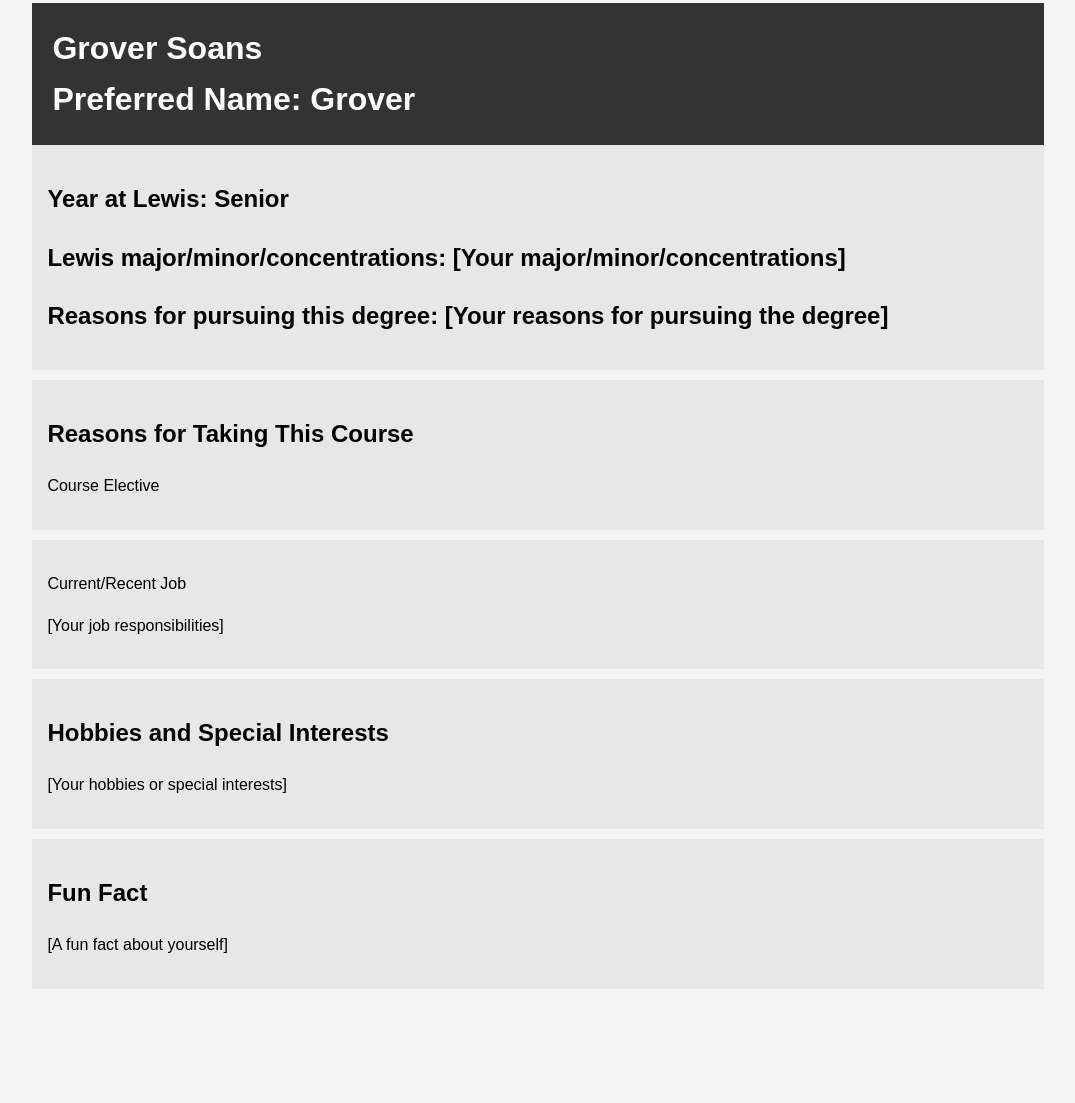
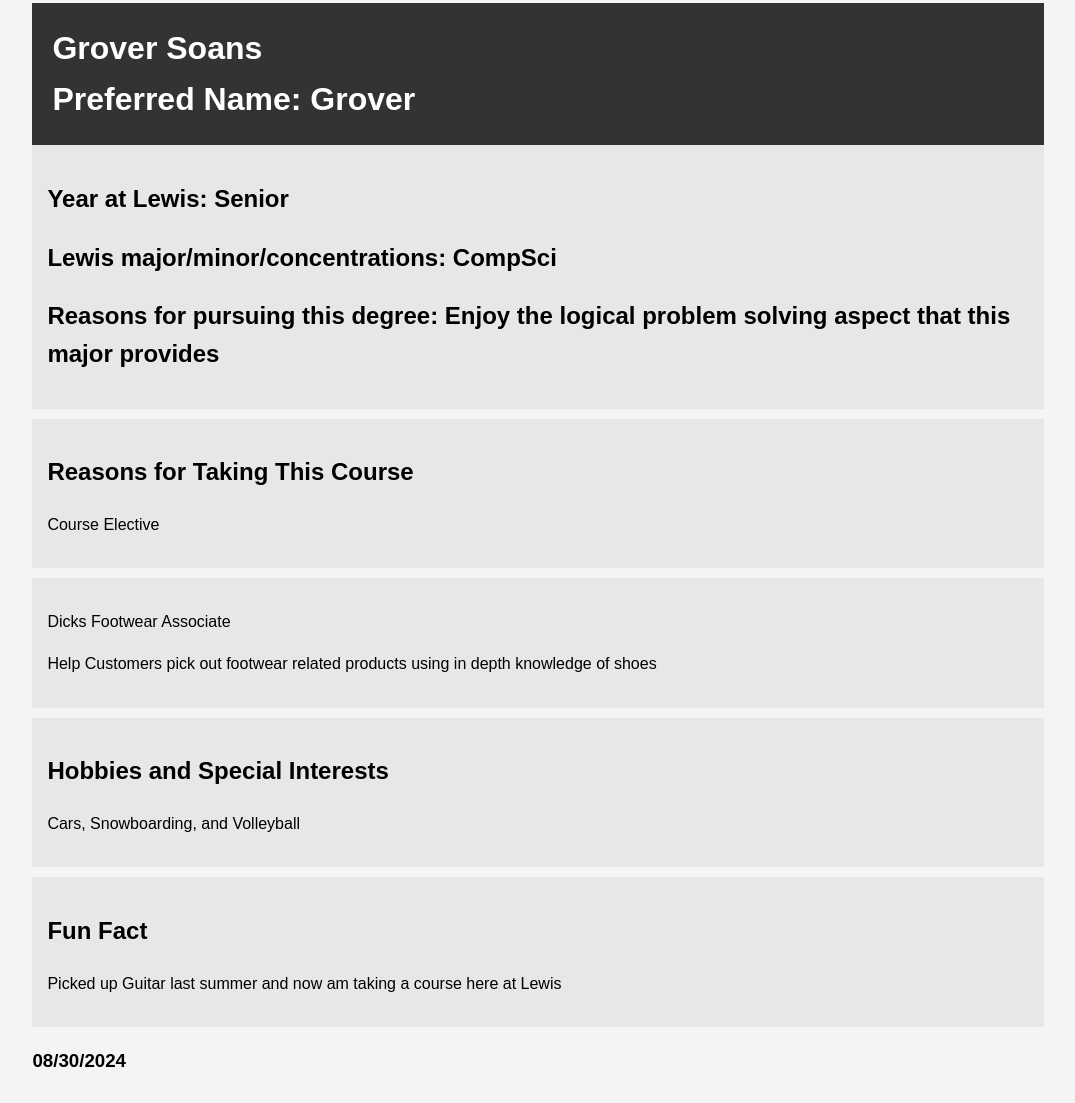
Before and after one commit to GroverSoans/getting-to-know-each-other, a plain HTML site: page index.html in a window 1280 px wide. Shown: the part 5-1108 px from the top of the page, without its empty margins (102-1177 px from the left). Before the commit the page ends 1012 px from the top, so only its background shows below. Drawn offline with Linux system fonts and the light colour scheme.

Commit message:
edited Html

```diff
--- a/index.html
+++ b/index.html
@@ -37,8 +37,8 @@
 
         <section class="lewis">
 			<h2>Year at Lewis: Senior</h2>
-			<h2>Lewis major/minor/concentrations: [Your major/minor/concentrations]</h2>
-			<h2>Reasons for pursuing this degree: [Your reasons for pursuing the degree]</h2>
+			<h2>Lewis major/minor/concentrations: CompSci</h2>
+			<h2>Reasons for pursuing this degree: Enjoy the logical problem solving aspect that this major provides</h2>
         </section>
 
 		<section class="course">
@@ -47,18 +47,21 @@
         </section>
 
 		<section class="job">
-            <p>Current/Recent Job</p>
-			<p>[Your job responsibilities]</p>
+            <p>Dicks Footwear Associate</p>
+			<p>Help Customers pick out footwear related products using in depth knowledge of shoes</p>
         </section>
 
         <section class="hobbies">
             <h2>Hobbies and Special Interests</h2>
-            <p>[Your hobbies or special interests]</p>
+            <p>Cars, Snowboarding, and Volleyball</p>
         </section>
 
         <section class="fun-fact">
             <h2>Fun Fact</h2>
-            <p>[A fun fact about yourself]</p>
+            <p>Picked up Guitar last summer and now am taking a course here at Lewis</p>
+        </section>
+        <section>
+            <h3>08/30/2024</h3>
         </section>
     </div>
 </body>
```
